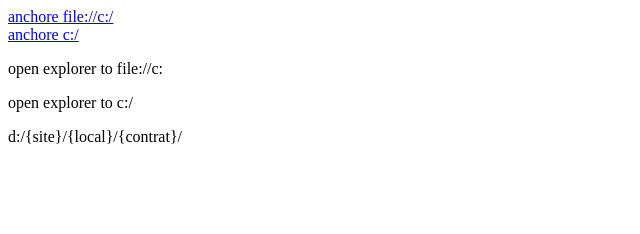
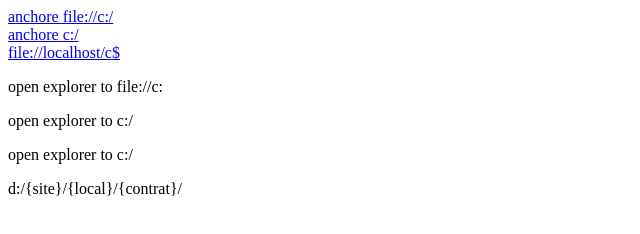
Before and after one commit to soucine/gali, a plain HTML site: page index.html in a window 1280 px wide. Shown: the whole page, without its empty margins (0-640 px from the left). Drawn offline with Linux system fonts and the light colour scheme.

Commit message:
Update index.html

```diff
--- a/index.html
+++ b/index.html
@@ -15,9 +15,11 @@
 <body>
     <div><a href="file://c:/">anchore file://c:/</a></div>
     <div><a href="c:/">anchore c:/</a></div>
+    <div><a href="file://localhost/c$/">file://localhost/c$</a></div>
 
     <p onclick="openExplorer('file:\/\/c:/')">open explorer to file://c:</p>
     <p onclick="openExplorer('c:/')">open explorer to c:/</p>
+    <p onclick="openExplorer('file://localhost/c$/')">open explorer to c:/</p>
     d:/{site}/{local}/{contrat}/
 </body>
 </html>
```
